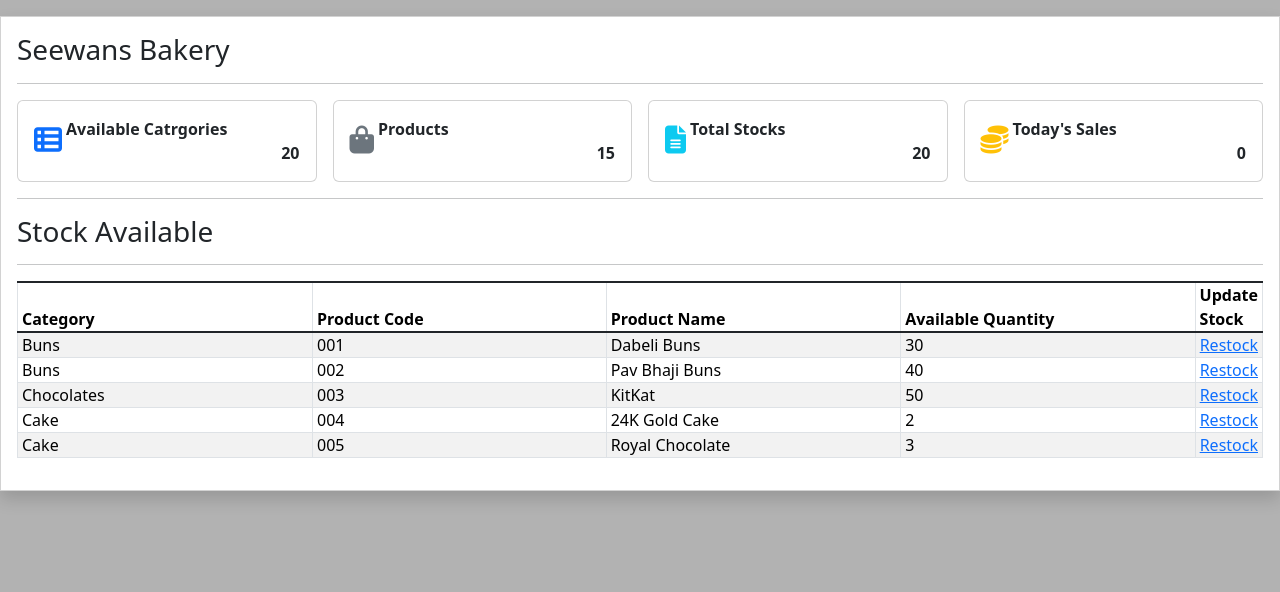
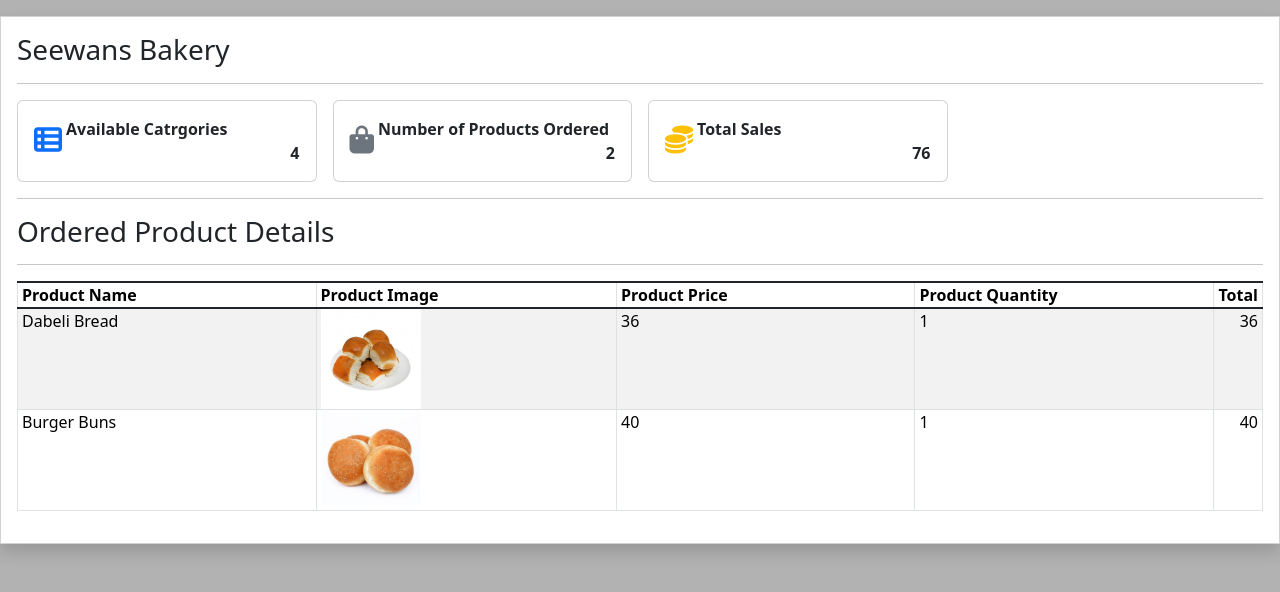
Before and after one commit to deepdalal20/BakeryManagementPHP, a PHP site: page /admin.php in a window 1280 px wide. Shown: the part 73-665 px from the top of the page. Run offline with PHP 8.4, Linux system fonts and the light colour scheme; a user stored in the database is signed in; data comes from the database, SQL or seed files in the repository; tables that the repository leaves empty hold one stand-in row (values such as "Sample post"); data that the repository does not hold is empty; some libraries are stand-ins or nearby versions.

Commit message:
07/11/2022 (AdminDashboard)

```diff
--- a/admin.php
+++ b/admin.php
@@ -1,4 +1,5 @@
 <?php
+    include 'dbcon.php';
     session_start();
     if(!isset($_SESSION['loguname'])){
         header('location:login.php');
@@ -167,7 +168,7 @@
             <hr>
             <div class="col-12">
                 <div class="row gx-3 row-cols-4">
-                    <div class="col">
+                <div class="col">
                         <div class="card text-dark">
                             <div class="card-body">
                                 <div class="w-100 d-flex align-items-center">
@@ -177,7 +178,12 @@
                                     <div class="col-auto flex-grow-1">
                                         <div class="fs-8"><b>Available Catrgories</b></div>
                                         <div class="fs-10 text-end fw-bold">
-                                            20
+                                        <?php
+                                            $query = "select * from tblcategory";
+                                            $result= mysqli_query($conn, $query);
+                                            $a =  mysqli_num_rows($result);
+                                            echo $a;
+                                        ?>
                                         </div>
                                     </div>
                                 </div>
@@ -192,16 +198,24 @@
                                         <span class="fas fa-shopping-bag fs-3 text-secondary"></span>
                                     </div>
                                     <div class="col-auto flex-grow-1">
-                                        <div class="fs-8"><b>Products</b></div>
+                                        <div class="fs-8"><b>Number of Products Ordered</b></div>
                                         <div class="fs-10 text-end fw-bold">
-                                            15
+                                        <?php
+                                            $query = "select * from tblord";
+                                            $result= mysqli_query($conn, $query);
+                                            while($row = mysqli_fetch_assoc($result)):
+                                                $qty=($row['ord_qty']);
+                                                $prqty += $qty;
+                                            endwhile;
+                                            echo $prqty;
+                                        ?>
                                         </div>
                                     </div>
                                 </div>
                             </div>
                         </div>
                     </div>
-                    <div class="col">
+                    <!-- <div class="col">
                         <div class="card text-dark">
                             <div class="card-body">
                                 <div class="w-100 d-flex align-items-center">
@@ -217,7 +231,7 @@
                                 </div>
                             </div>
                         </div>
-                    </div>
+                    </div> -->
                     <div class="col">
                         <div class="card text-dark">
                             <div class="card-body">
@@ -226,9 +240,17 @@
                                         <span class="fa fa-coins fs-3 text-warning"></span>
                                     </div>
                                     <div class="col-auto flex-grow-1">
-                                        <div class="fs-8"><b>Today's Sales</b></div>
+                                        <div class="fs-8"><b>Total Sales</b></div>
                                         <div class="fs-10 text-end fw-bold">
-                                            0
+                                        <?php
+                                            $query = "select * from tblord";
+                                            $result= mysqli_query($conn, $query);
+                                            while($row = mysqli_fetch_assoc($result)):
+                                                $total=($row['ord_qty']* $row['ord_price']);
+                                                $grandtotal += $total;
+                                            endwhile;
+                                            echo $grandtotal;
+                                        ?>
                                         </div>
                                     </div>
                                 </div>
@@ -239,7 +261,7 @@
                 <hr>
                 <div class="row">
                     <div class="col-12">
-                        <h3>Stock Available</h3>
+                        <h3>Ordered Product Details</h3>
                         <hr>
                         <table class="table table-striped table-hover table-bordered" id="inventory">
                             <colgroup>
@@ -250,49 +272,33 @@
                             </colgroup>
                             <thead>
                                 <tr>
-                                    <th class="py-0 px-1">Category</th>
-                                    <th class="py-0 px-1">Product Code</th>
                                     <th class="py-0 px-1">Product Name</th>
-                                    <th class="py-0 px-1">Available Quantity</th>
-                                    <th class="py-0 px-1">Update Stock</th>
+                                    <th class="py-0 px-1">Product Image</th>
+                                    <th class="py-0 px-1">Product Price</th>
+                                    <th class="py-0 px-1">Product Quantity</th>
+                                    <th class="py-0 px-1">Total</th>
                                 </tr>
                             </thead>
                             <tbody>
+                            <?php
+                                $query = "select * from tblord";
+                                $result= mysqli_query($conn, $query);
+                                while($row = mysqli_fetch_assoc($result)):
+                            ?>
                                     <tr>
-                                        <td class="td py-0 px-1">Buns</td>
-                                        <td class="td py-0 px-1">001</td>
-                                        <td class="td py-0 px-1">Dabeli Buns</td>
-                                        <td class="td py-0 px-1">30</td>
-                                        <td class="td py-0 px-1 text-end"><a href="#">Restock</a></td>
+                                        <td class="td py-0 px-1"><?php echo $row['ord_name'];?></td>
+                                        <td class="td py-0 px-1"><img src="<?php echo $row['ord_image'];?>" style="width: 100px; height: 100px;"></td>
+                                        <td class="td py-0 px-1"><?php echo $row['ord_price'];?></td>
+                                        <td class="td py-0 px-1"><?php echo $row['ord_qty'];?></td>
+                                        <?php
+                                            $total=($row['ord_qty']* $row['ord_price']);
+                                            $grandtotal += $total;
+                                        ?>
+                                        <td class="td py-0 px-1 text-end"><?php echo $total;?></td>
                                     </tr>
-                                    <tr>
-                                        <td class="td py-0 px-1">Buns</td>
-                                        <td class="td py-0 px-1">002</td>
-                                        <td class="td py-0 px-1">Pav Bhaji Buns</td>
-                                        <td class="td py-0 px-1">40</td>
-                                        <td class="td py-0 px-1 text-end"><a href="#">Restock</a></td>
-                                    </tr>
-                                    <tr>
-                                        <td class="td py-0 px-1">Chocolates</td>
-                                        <td class="td py-0 px-1">003</td>
-                                        <td class="td py-0 px-1">KitKat</td>
-                                        <td class="td py-0 px-1">50</td>
-                                        <td class="td py-0 px-1 text-end"><a href="#">Restock</a></td>
-                                    </tr>
-                                    <tr>
-                                        <td class="td py-0 px-1">Cake</td>
-                                        <td class="td py-0 px-1">004</td>
-                                        <td class="td py-0 px-1">24K Gold Cake</td>
-                                        <td class="td py-0 px-1">2</td>
-                                        <td class="td py-0 px-1 text-end"><a href="#">Restock</a></td>
-                                    </tr>
-                                    <tr>
-                                        <td class="td py-0 px-1">Cake</td>
-                                        <td class="td py-0 px-1">005</td>
-                                        <td class="td py-0 px-1">Royal Chocolate</td>
-                                        <td class="td py-0 px-1">3</td>
-                                        <td class="td py-0 px-1 text-end"><a href="#">Restock</a></td>
-                                    </tr>
+                                    <?php
+                                        endwhile;
+                                    ?>
                             </tbody>
                         </table>
                     </div>
```
